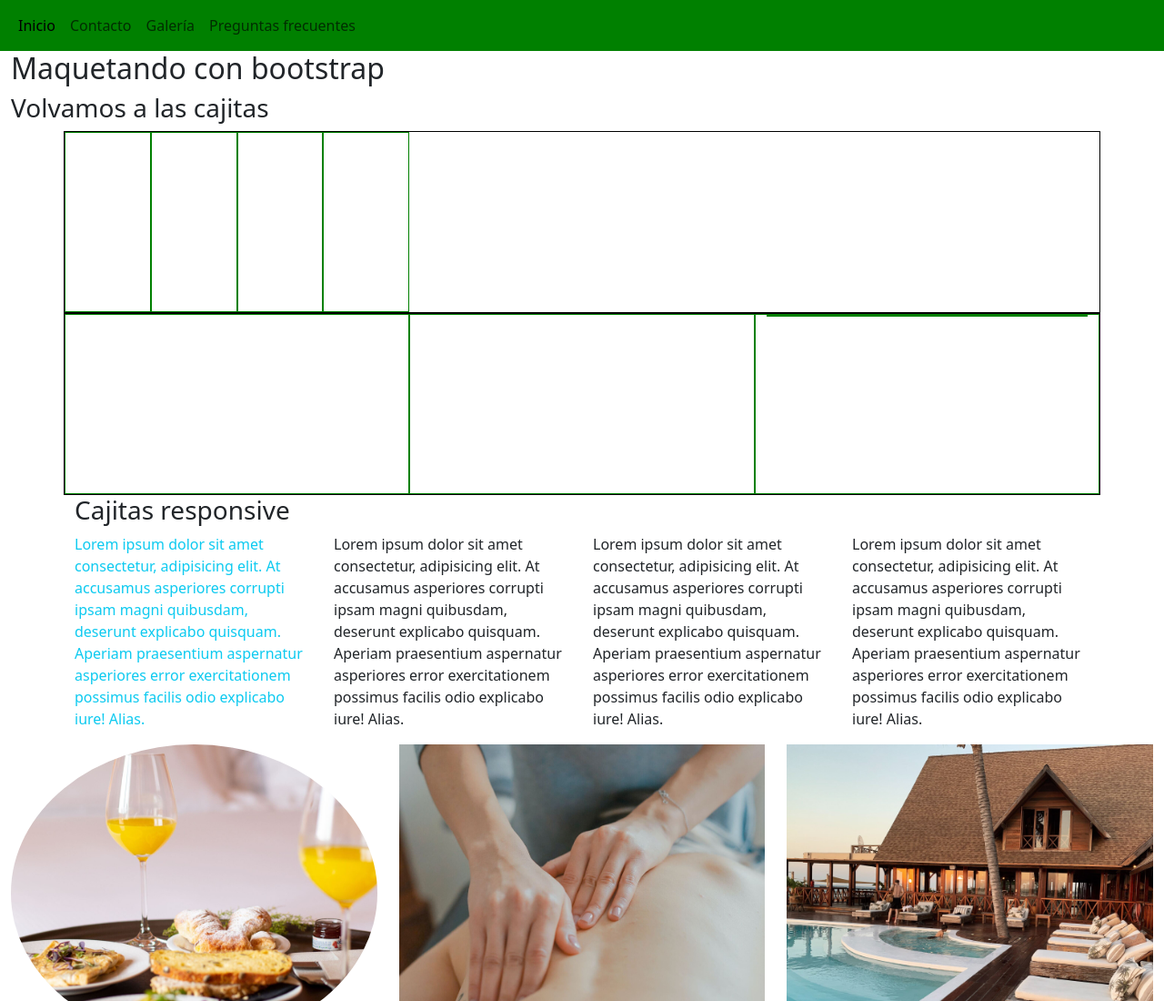
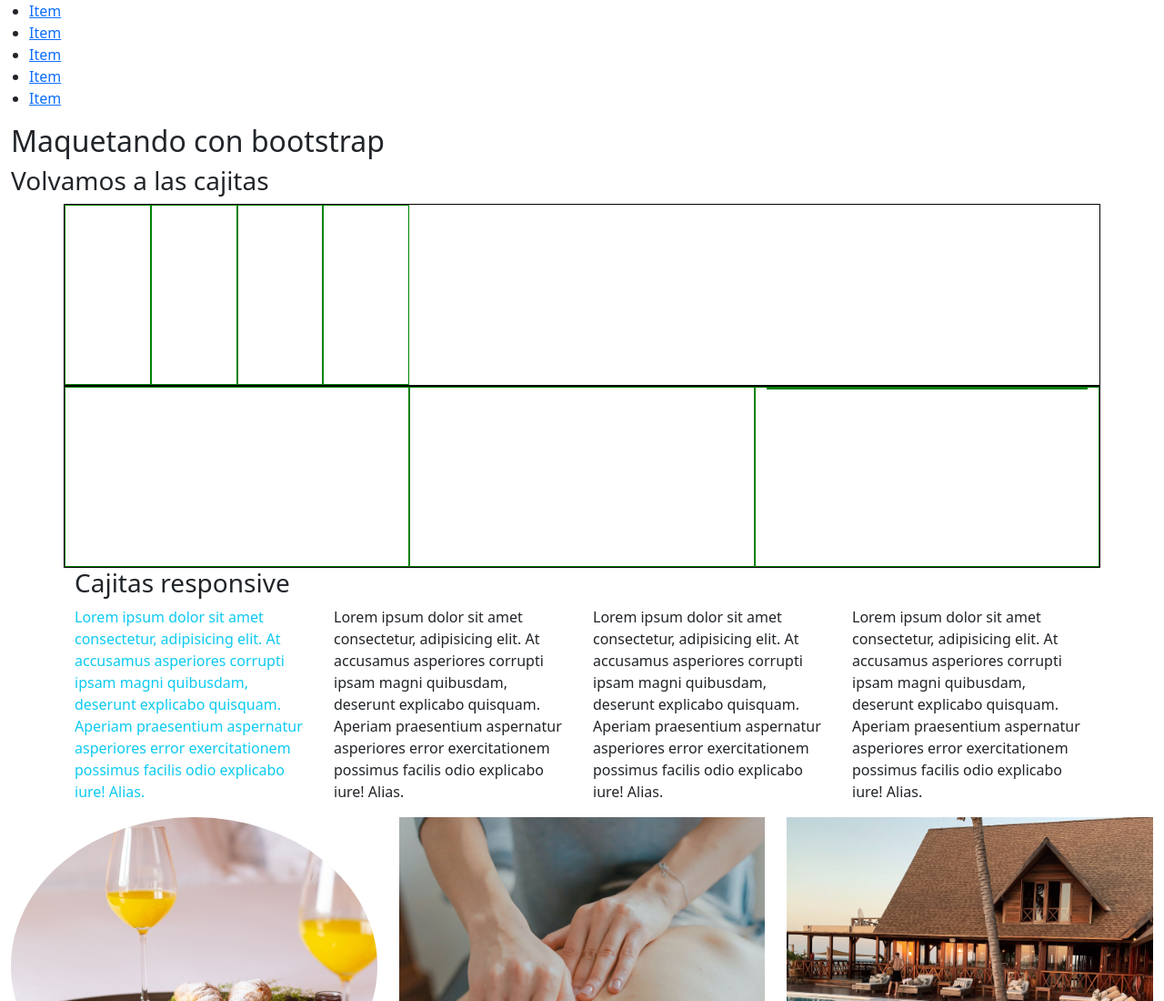
Before and after one commit to abrilaielloaa/lichgames, a plain HTML site: page index.html in a window 1280 px wide. Shown: the top 1100 px of the page at 91% size. Drawn offline with nearby package versions, Linux system fonts and the light colour scheme.

Commit message:
este menu siempre fue asi jamas estuvo el de bootstrap

```diff
--- a/index.html
+++ b/index.html
@@ -9,30 +9,13 @@
 </head>
 <body>
     <header>
-        <nav class="navbar navbar-expand-lg menuNavegacion">
-          <div class="container-fluid">
-            <button class="navbar-toggler" type="button" data-bs-toggle="collapse" data-bs-target="#navbarSupportedContent" aria-controls="navbarSupportedContent" aria-expanded="false" aria-label="Toggle navigation">
-              <span class="navbar-toggler-icon"></span>
-            </button>
-            <div class="collapse navbar-collapse" id="navbarSupportedContent">
-              <ul class="navbar-nav me-auto mb-2 mb-lg-0">
-                <li class="nav-item">
-                  <a class="nav-link active" aria-current="page" href="#">Inicio</a>
-                </li>
-                <li class="nav-item">
-                  <a class="nav-link" href="#">Contacto</a>
-                </li>
-                <li class="nav-item">
-                  <a class="nav-link" href="#">Galería</a>
-                </li>
-                <li class="nav-item">
-                  <a class="nav-link" href="#">Preguntas frecuentes</a>
-                </li>
-              </ul>
-
-            </div>
-          </div>
-        </nav>
+        <ul>
+          <li><a href="">Item</a></li>
+          <li><a href="">Item</a></li>
+          <li><a href="">Item</a></li>
+          <li><a href="">Item</a></li>
+          <li><a href="">Item</a></li>
+        </ul>
     </header>
     <main class="container-fluid">
         <section>
```
